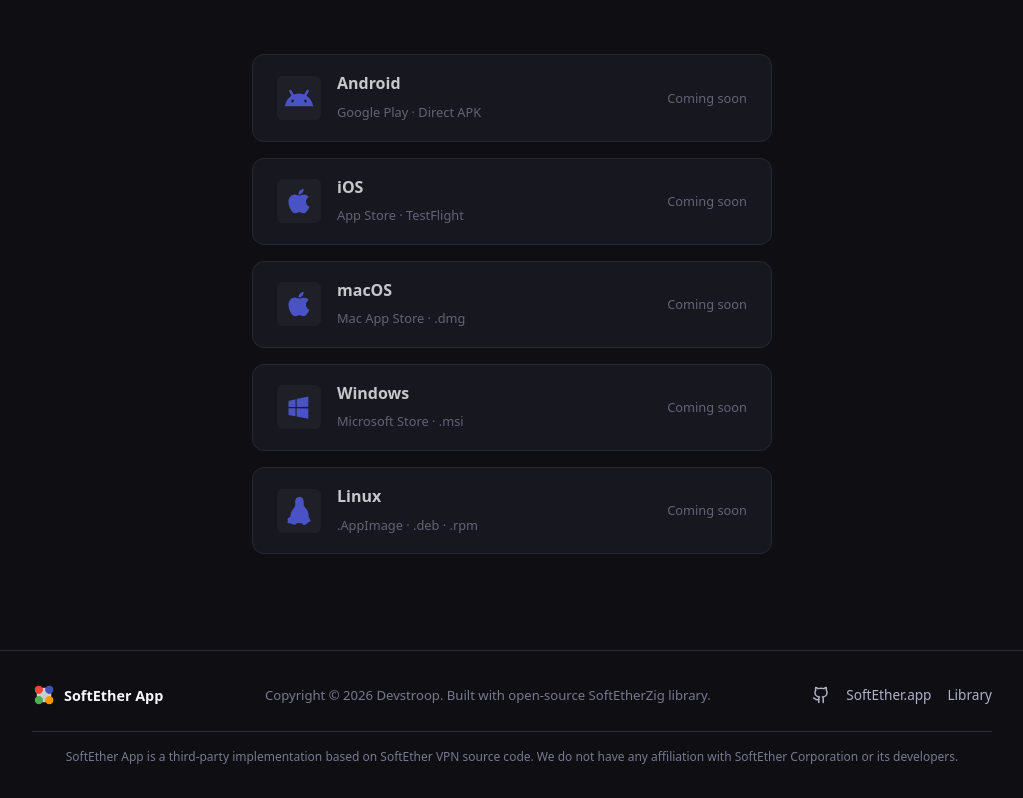
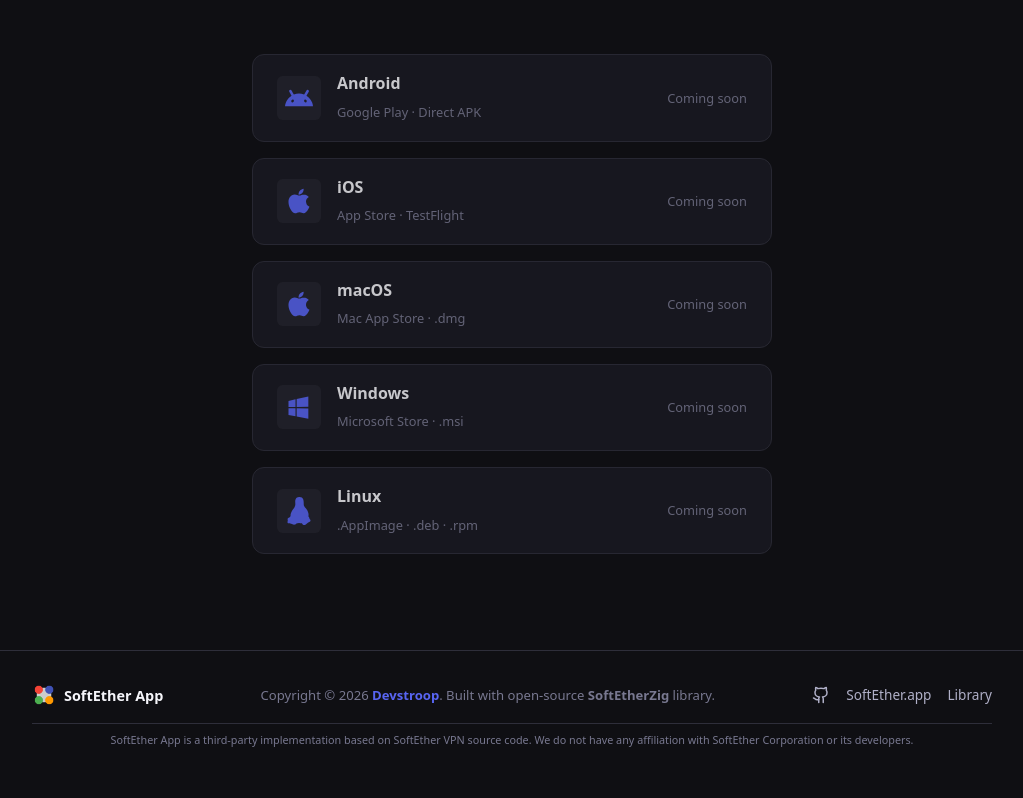
Before and after one commit to SoftEtherApp/SoftEther-Web, a React (Vite) app: page / in a window 1280 px wide. Shown: the part 2337-3135 px from the top of the page, without its empty margins (128-1151 px from the left). Built offline with nearby package versions, Linux system fonts and the light colour scheme.

Commit message:
feat(web): refine footer styling and enhance copyright text with links and emphasis

```diff
--- a/src/react-app/App.css
+++ b/src/react-app/App.css
@@ -589,10 +589,10 @@
 }
 
 .footer-legal {
-	margin-top: var(--sp-lg);
-	padding-top: var(--sp-md);
+	margin-top: var(--sp-md);
+	padding-top: var(--sp-sm);
 	border-top: 0.5px solid var(--surface-600);
-	font-size: 0.75rem;
+	font-size: 0.675rem;
 	color: var(--text-muted);
 	text-align: center;
 	max-width: 960px;
--- a/src/react-app/components/Footer.tsx
+++ b/src/react-app/components/Footer.tsx
@@ -14,8 +14,10 @@ export default function Footer() {
 					<span>SoftEther App</span>
 				</div>
 				<p className="footer-copy">
-					Copyright &copy; {new Date().getFullYear()} Devstroop. Built with
-					open-source SoftEtherZig library.
+					Copyright &copy; {new Date().getFullYear()} <a href="https://devstroop.com" target="_blank" rel="noopener noreferrer">
+						<strong>Devstroop</strong>
+					</a>. Built with
+					open-source <strong>SoftEtherZig</strong> library.
 				</p>
 				<div className="footer-links">
 					<a
```
